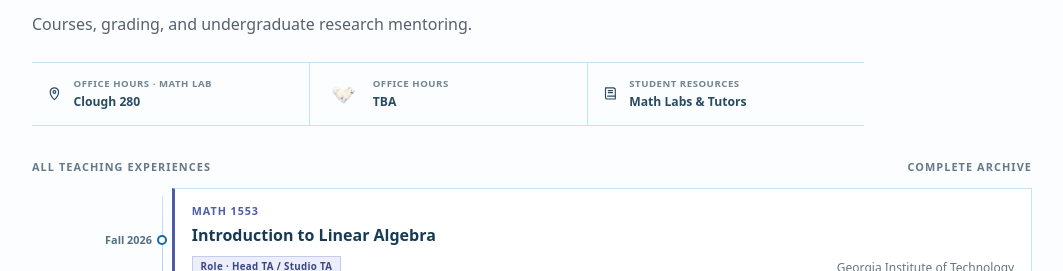
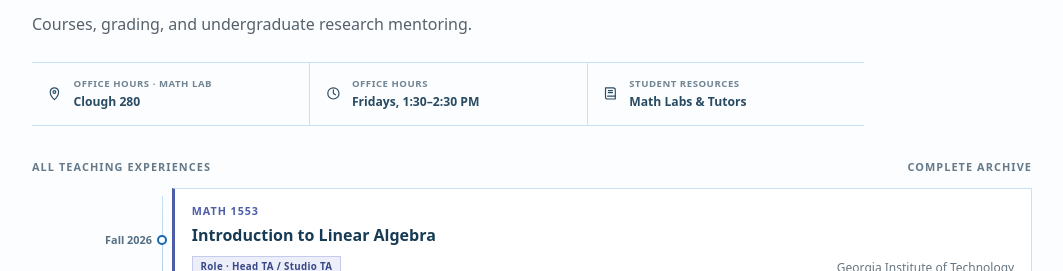
Before and after one commit to Rick3yHuang/Rick3yHuang.github.io, a Jekyll site: the page built from teaching/past-courses.md, in a window 1280 px wide and 900 px high. Shown: the part 338-609 px from the top of the window, without its empty margins (108-1171 px from the left). Built offline with Jekyll 4.4.1, drawn with Linux system fonts in a browser that asks for light colours.

Commit message:
Update teaching office hours details

```diff
--- a/_includes/teaching-quick-links.html
+++ b/_includes/teaching-quick-links.html
@@ -4,12 +4,8 @@
     <span><small>Office hours · Math Lab</small><strong>Clough 280</strong></span>
   </a>
   <div class="teaching-quick-link teaching-quick-link--hours">
-    <picture class="teaching-quick-link__cocona" aria-hidden="true">
-      <source media="(prefers-reduced-motion: reduce)" srcset="{{ '/assets/images/mascot/cocona-running.png' | relative_url }}">
-      <source srcset="{{ '/assets/images/mascot/cocona-running.webp' | relative_url }}" type="image/webp">
-      <img src="{{ '/assets/images/mascot/cocona-running.gif' | relative_url }}" alt="">
-    </picture>
-    <span><small>Office hours</small><strong>TBA</strong></span>
+    <svg aria-hidden="true" viewBox="0 0 24 24"><circle cx="12" cy="12" r="8"/><path d="M12 7v5l3 2"/></svg>
+    <span><small>Office hours</small><strong>Fridays, 1:30–2:30 PM</strong></span>
   </div>
   <a href="https://math.gatech.edu/undergraduate/tutors-and-labs" target="_blank" rel="noopener noreferrer">
     <svg aria-hidden="true" viewBox="0 0 24 24"><path d="M5 4h11a3 3 0 0 1 3 3v13H8a3 3 0 0 1-3-3V4Z"/><path d="M8 16h11M9 8h6M9 11h6"/></svg>
```
